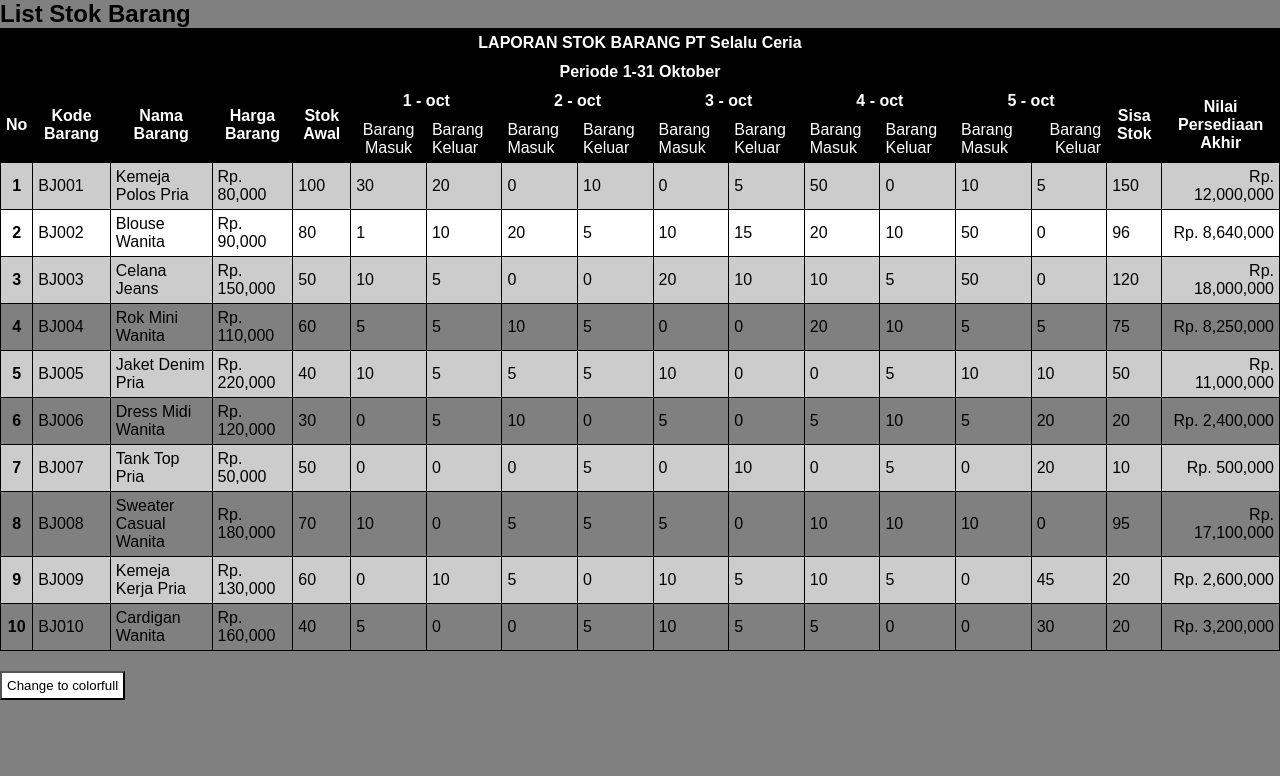
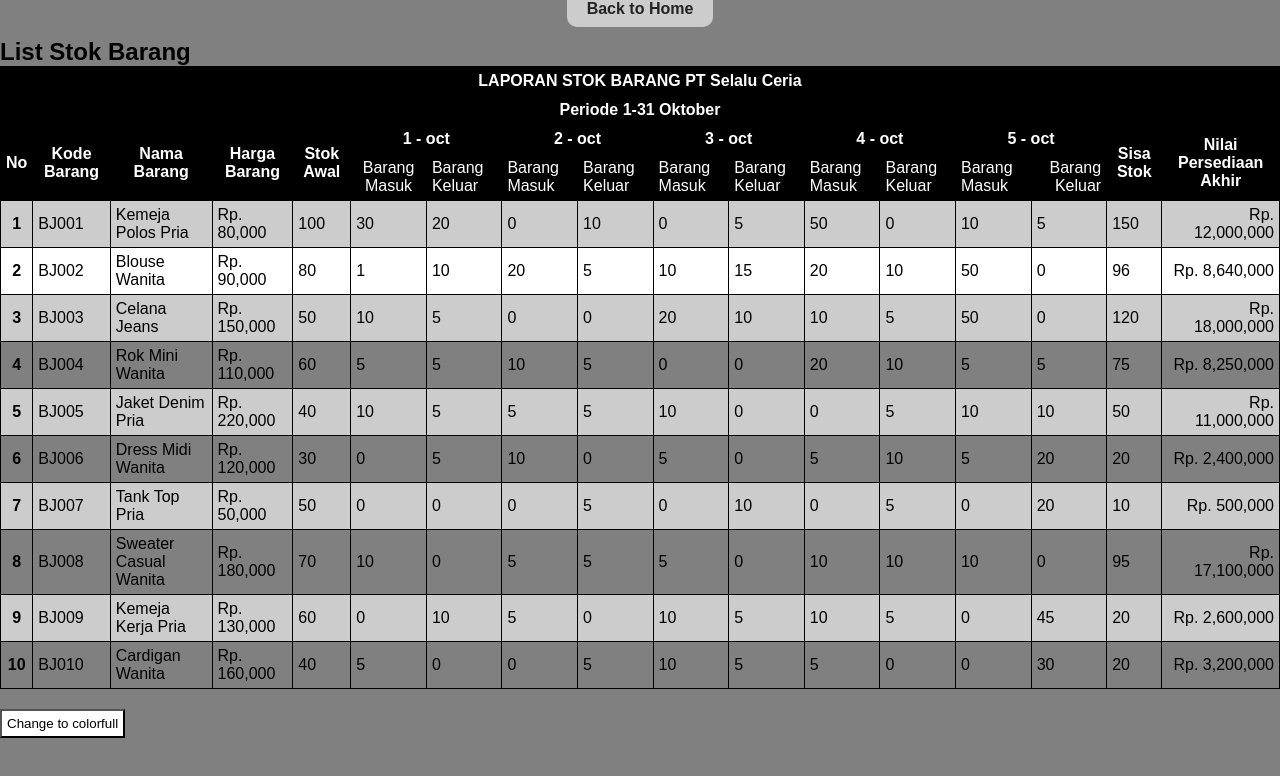
Before and after one commit to jundan01/jundan01.github.io, a plain HTML site: page PRT-4/stok.html in a window 1280 px wide. Drawn offline with nearby package versions, Linux system fonts and the light colour scheme.

Commit message:
Update stok.html

```diff
--- a/PRT-4/stok.html
+++ b/PRT-4/stok.html
@@ -14,6 +14,9 @@ scale=1.0" />
 
 </head>
 <body>
+    <nav style="text-align:center; margin-bottom:20px;">
+    <a href="https://jundan01.github.io/TugasWebsiteSederhana/TugasWeb.html" style="font-weight:bold; color:#222; text-decoration:none; padding:10px 20px; background:#ccc; border-radius:10px;">Back to Home</a>
+</nav>
     <div id="main-container">
     <h2>List Stok Barang</h2>
 
```
